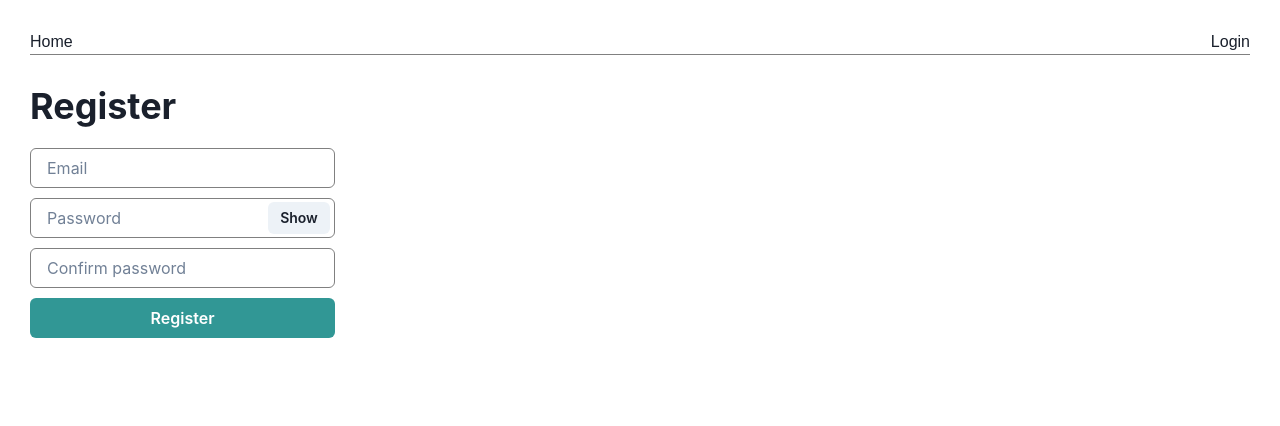
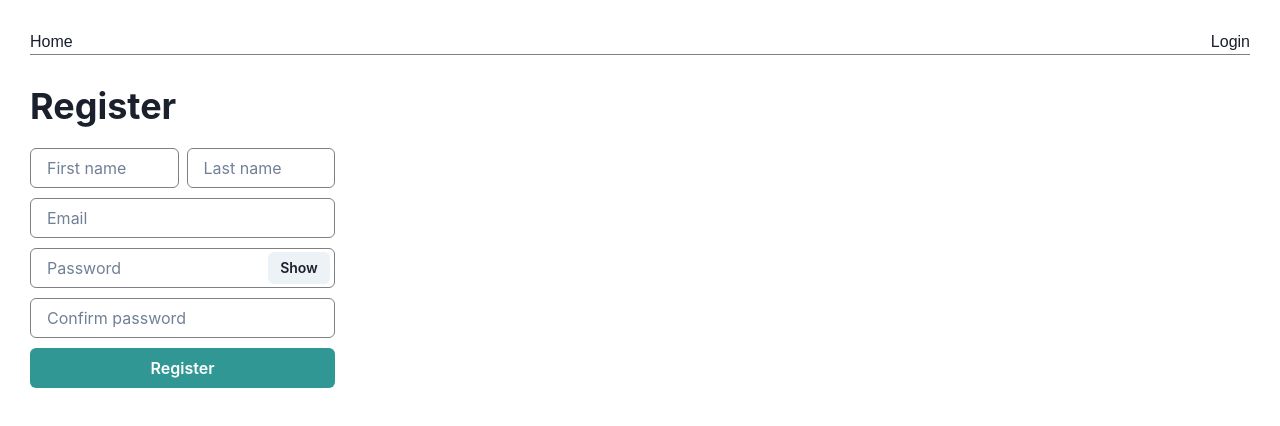
Before and after one commit to JackPadalino/next-blog, a Next.js app: page /register in a window 1280 px wide. Shown: the top 426 px of the page. Built offline with nearby package versions, Linux system fonts and the light colour scheme; no server answers.

Commit message:
added new name fields to registration

```diff
--- a/src/pages/register.tsx
+++ b/src/pages/register.tsx
@@ -12,10 +12,13 @@ import {
   InputGroup,
   InputLeftAddon,
   InputRightElement,
+  Stack,
 } from "@chakra-ui/react";
 import styles from "@/styles/Login.module.css";
 
 interface RegisterType {
+  firstName: string;
+  lastName: string;
   email: string;
   password: string;
   confirmPassword: string;
@@ -31,6 +34,8 @@ const Register = () => {
 
   const handleClick = () => setShow(!show);
   const [formData, setFormData] = useState<RegisterType>({
+    firstName: "",
+    lastName: "",
     email: "",
     password: "",
     confirmPassword: "",
@@ -82,6 +87,28 @@ const Register = () => {
         <Text>You are already signed in.</Text>
       ) : (
         <form className={`${styles.loginForm}`} onSubmit={handleRegister}>
+          <Stack direction="row">
+            <FormControl id="first name" isRequired>
+              <Input
+                type="text"
+                placeholder="First name"
+                borderColor="grey"
+                focusBorderColor="dark-grey"
+                value={formData.firstName}
+                onChange={handleInputChange}
+              />
+            </FormControl>
+            <FormControl id="last name" isRequired>
+              <Input
+                type="text"
+                placeholder="Last name"
+                borderColor="grey"
+                focusBorderColor="dark-grey"
+                value={formData.lastName}
+                onChange={handleInputChange}
+              />
+            </FormControl>
+          </Stack>
           <FormControl id="email" isRequired>
             <Input
               type="email"
```
